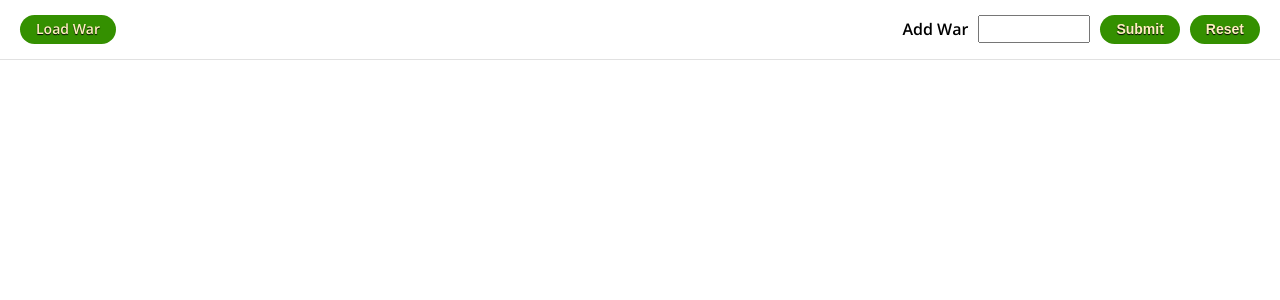
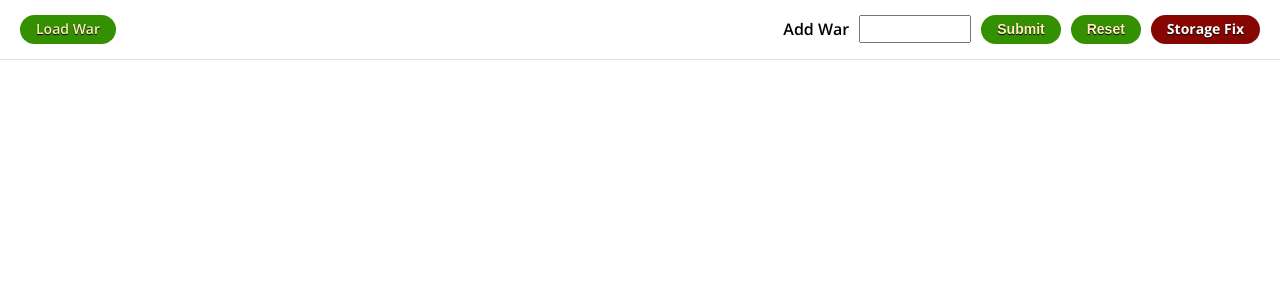
Before and after one commit to gnikmai/hero-wars-planner, a Jekyll site: the page built from index.md, in a window 1280 px wide. Shown: the top 300 px of the page. Built offline with Jekyll 4.4.1, drawn with Linux system fonts in a browser that asks for light colours.

Commit message:
Remove pets, add Fix Storage button

```diff
--- a/_includes/head.html
+++ b/_includes/head.html
@@ -5,10 +5,6 @@
     <meta http-equiv="X-UA-Compatible" content="IE=edge">
     <meta name="viewport" content="width=device-width,initial-scale=1,minimum-scale=1.0">
 
-    {% include favicon.html %}
-
-    {% include meta_tags.html %}
-
     <link href="https://fonts.googleapis.com/css?family=Open+Sans:300,400,600,700,800&display=swap" rel="stylesheet">
     <link rel="stylesheet" href="{{ "assets/sass/main.css" | relative_url }}">
 </head>
--- a/_includes/header.html
+++ b/_includes/header.html
@@ -11,6 +11,9 @@
       <br />
       <input type="submit" value="Submit" class="button" />
       <input type="reset" value="Reset" class="button" />
+      <a href="#" class="button button--danger"
+      onClick="(function(){var newStorage=JSON.parse(localStorage.getItem('HeroWarsHistory'));newStorage.shift();localStorage.setItem('HeroWarsHistory',JSON.stringify(newStorage));})();">
+      Storage Fix</a>
     </form>
 </header>
 
--- a/_layouts/war-planner.html
+++ b/_layouts/war-planner.html
@@ -23,7 +23,7 @@ layout: default
           v-if="ally.location.type == 'Hero' && ally.user.name != 'Empty'" v-for="ally in orderedAllies">
           <input name="attack_first" type="checkbox" />
           <input name="attack_second" type="checkbox" />
-          <img v-for="character in ally.team[0]" :src="'assets/img/Heroes/00'+ character.id + '.png'" />
+          <img v-if="character.state.maxHp != -1" v-for="character in ally.team[0]" :src="'assets/img/Heroes/00'+ character.id + '.png'" />
           <div class="team__details">
             <span class="team__location">{{ ally.location.name }}</span>
             {{ ally.user.name }} - {{ ally.power | formatNumber }}
@@ -36,7 +36,7 @@ layout: default
         <label class="team team--hero enemy-team js-enemy-hero" :data-name="enemy.user.name" :data-power="enemy.power"
           v-if="enemy.location.type == 'Hero' && enemy.user.name != 'Empty'" v-for="enemy in orderedEnemies">
           <input type="checkbox" />
-          <img v-for="character in enemy.team[0]" :src="'assets/img/Heroes/00'+ character.id + '.png'" />
+          <img v-if="character.state.maxHp != -1" v-for="character in enemy.team[0]" :src="'assets/img/Heroes/00'+ character.id + '.png'" />
           <div class="team__details">
             <span class="team__location">{{ enemy.location.name }}</span>
             {{ enemy.user.name }} - {{ enemy.power | formatNumber }}
```
Also changed, not shown: _assets/js/app.js (+7 -1 lines), assets/js/main.min.js, 2 other files.
